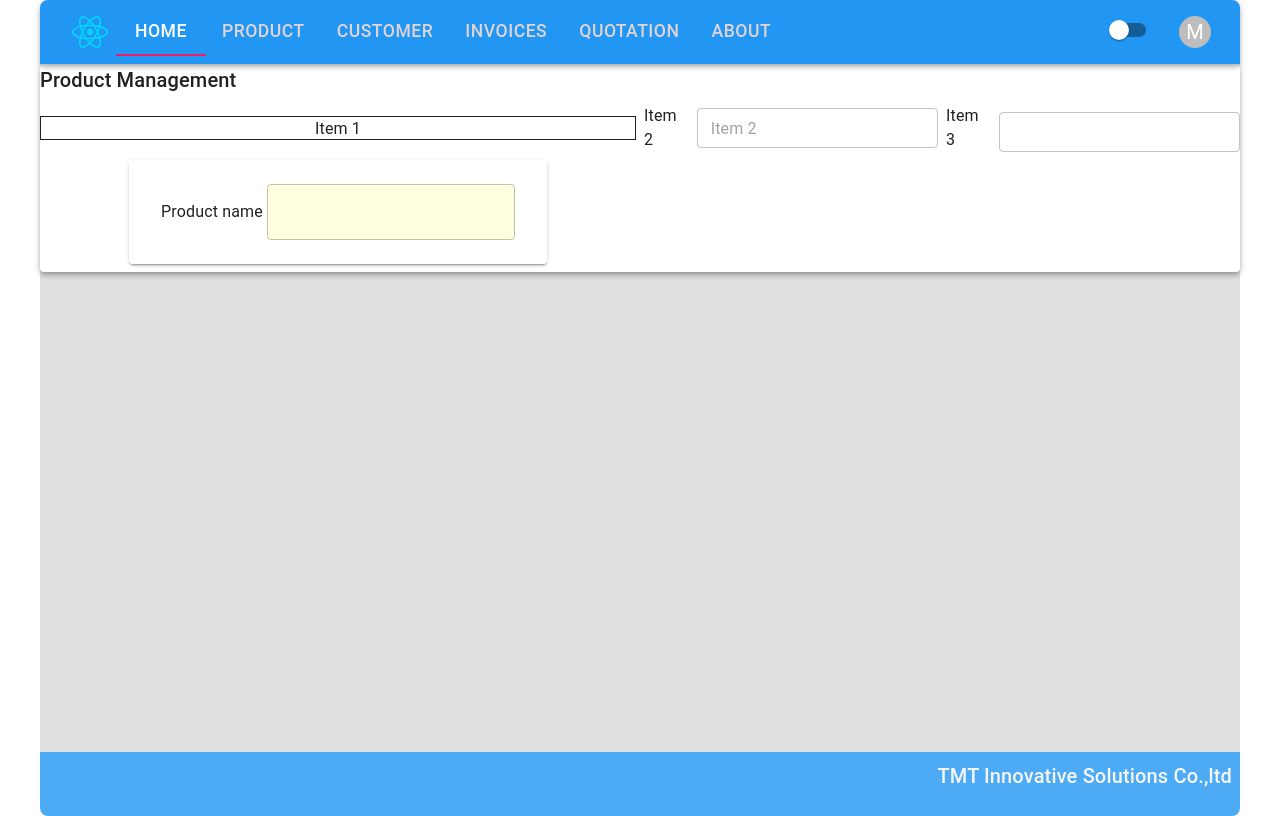
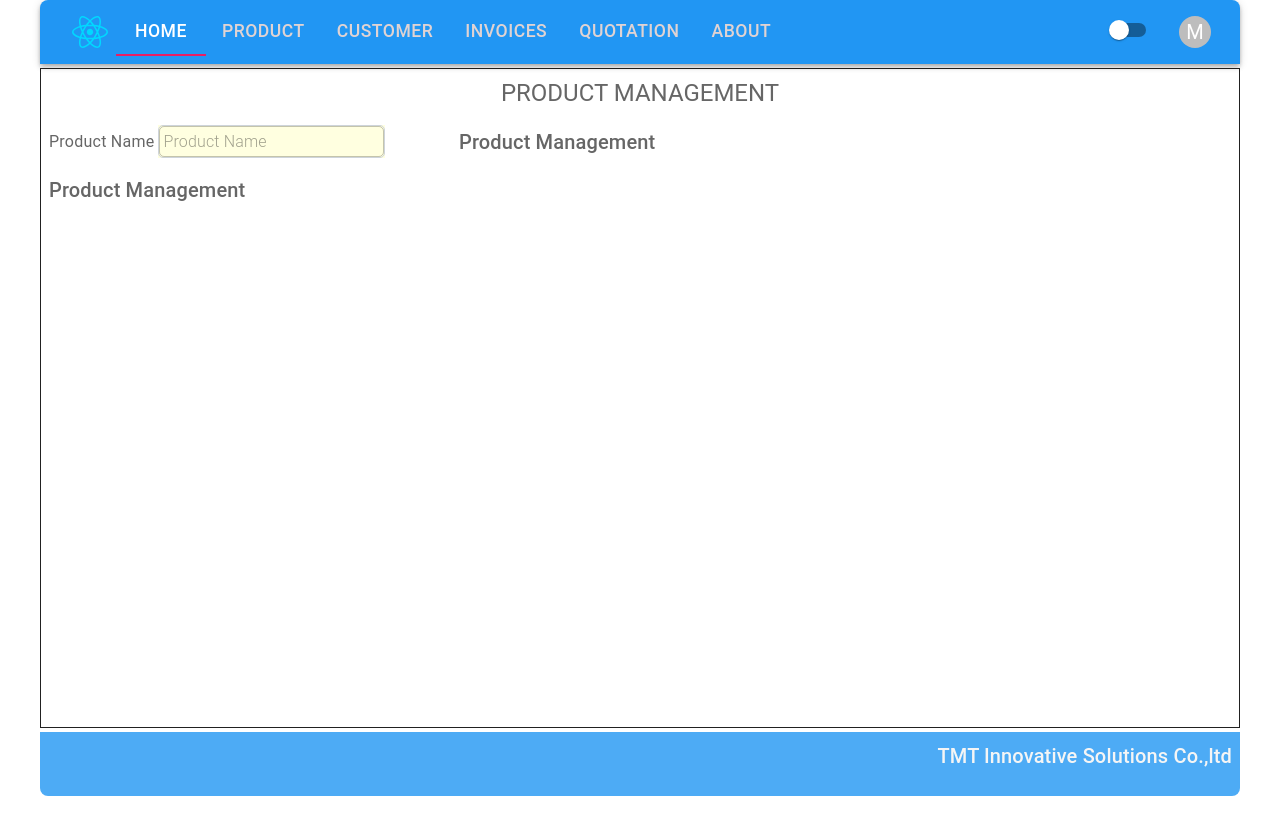
Before and after one commit to maytinhdian/erp-reactjs, a React (Vite) app: page /product in a window 1280 px wide. Built offline with nearby package versions, Linux system fonts and the light colour scheme; a web font is replaced by a local one.

Commit message:
Update Product P5

```diff
--- a/src/ui/components/core/TmtTextField.jsx
+++ b/src/ui/components/core/TmtTextField.jsx
@@ -1,58 +1,85 @@
 import React from "react";
 import PropTypes from "prop-types";
 import {
-  Input,
+  Box,
+  InputLabel,
   TextField,
-  Typography,
   styled,
   useThemeProps,
 } from "@mui/material";
-import { display } from "@mui/system";
+import { boxSizing, maxWidth, width } from "@mui/system";
 
-const TextFieldRoot = styled("div", {
+const TextFieldRoot = styled(Box, {
   name: "TmtTextField",
   slot: "root",
 })(({ theme, ownerState }) => ({
   display: "flex",
-  flexDirection: "row",
+  [theme.breakpoints.up("md")]: {
+    flexDirection: "row",
+    alignItems: "center",
+    // justifyContent: "center",
+    // padding: theme.spacing(1),
+  },
+  [theme.breakpoints.down("md")]: {
+    flexDirection: "column",
+    alignItems: "start",
+    // padding: theme.spacing(0.5),
+  },
   gap: theme.spacing(0.5),
-  padding: theme.spacing(3, 4),
-  alignItems:'center',
+
   backgroundColor: theme.palette.background.paper,
   borderRadius: theme.shape.borderRadius,
-  boxShadow: theme.shadows[2],
-  letterSpacing: "-0.025em",
-  fontWeight: 600,
+  // boxShadow: theme.shadows[2],
+  // letterSpacing: "-0.025em",
+
   ...(ownerState.variant === "outlined" && {
     border: `2px solid ${theme.palette.divider}`,
     boxShadow: "none",
   }),
 }));
 
-const TextFieldLabel = styled(Typography, {
+const TextFieldLabel = styled(InputLabel, {
   name: "TmtTextField",
   slot: "label",
 })(({ theme }) => ({
-  ...theme.typography.body1,
+  ...theme.typography.subtitle1,
+  textAlign: "center",
+  letterSpacing: "0.015em",
 }));
 
 const TextFieldInput = styled(TextField, {
   name: "TmtTextField",
   slot: "input",
 })(({ theme }) => ({
-  backgroundColor:'lightyellow',
-  ...theme.typography.body1,
+  backgroundColor: "lightyellow",
+  "& .MuiInputBase-root": {
+    borderRadius: 5,
+    fontWeight: 300,
+    boxSizing:'border-box',
+    border: "1px solid #ced4da",
+    // padding: theme.spacing(0.5),
+  },
+  "& .MuiInputBase-input": {
+    // borderRadius: 5,
+    // fontWeight: 600,
+    // boxSizing:'border-box',
+    // border: "1px solid #ced4da",
+    padding: theme.spacing(0.5),
+  },
 }));
 
 const TmtTextField = React.forwardRef(function Stat(inProps, ref) {
   const props = useThemeProps({ props: inProps, name: "TmtTextField" });
+  console.log("Props: ", props);
   const { label, input, variant, ...other } = props;
   const ownerState = { ...props, variant };
 
   return (
     <TextFieldRoot ref={ref} ownerState={ownerState} {...other}>
       <TextFieldLabel ownerState={ownerState}>{label}</TextFieldLabel>
-      <TextFieldInput ownerState={ownerState}>{input}</TextFieldInput>
+      <TextFieldInput placeholder={label} ownerState={ownerState}>
+        {input}
+      </TextFieldInput>
     </TextFieldRoot>
   );
 });
--- a/src/ui/headers/Header.jsx
+++ b/src/ui/headers/Header.jsx
@@ -37,7 +37,7 @@ function Header() {
     <AppBar
       sx={{
         color: "primary",
-        position: "sticky",
+        position: "relative",
         borderRadius: "8px 8px 0px 0px ",
       }}
     >
--- a/src/ui/mainContents/MainContent.jsx
+++ b/src/ui/mainContents/MainContent.jsx
@@ -13,10 +13,12 @@ function MainContent() {
       component="main"
       sx={{
         display: "flex",
-        height: `calc(100vh - (${toolbar?.minHeight}px )*2)`,
-        justifyContent: "center",
-        alignItems: "center",
-        bgcolor: (theme) => theme.palette.grey[300],
+        height: `calc(100vh - (${toolbar?.minHeight}px )*2.5)`,
+        justifyContent: "start",
+        alignItems: "start",
+        bgcolor: (theme) => theme.palette.background.paper,
+        border: (theme) => theme.shape.borderRadius * 0.25,
+        my: (theme) => theme.spacing(0.5),
       }}
     >
       <Outlet />
--- a/src/ui/views/products/Product.jsx
+++ b/src/ui/views/products/Product.jsx
@@ -1,137 +1,53 @@
-import {
-  Autocomplete,
-  Box,
-  FormControl,
-  FormHelperText,
-  FormLabel,
-  Grid,
-  Input,
-  InputLabel,
-  Paper,
-  Stack,
-  TextField,
-  Typography,
-  styled,
-} from "@mui/material";
-import TmtTextField from "../../components/core/TmtTextField";
-
-const top100Films = [
-  { label: "The Shawshank Redemption", year: 1994 },
-  { label: "The Godfather", year: 1972 },
-  { label: "The Godfather: Part II", year: 1974 },
-  { label: "The Dark Knight", year: 2008 },
-  { label: "12 Angry Men", year: 1957 },
-  { label: "Schindler's List", year: 1993 },
-  { label: "Pulp Fiction", year: 1994 },
-  {
-    label: "The Lord of the Rings: The Return of the King",
-    year: 2003,
-  },
-  { label: "The Good, the Bad and the Ugly", year: 1966 },
-  { label: "Fight Club", year: 1999 },
-];
-
-const Item = styled(Paper)(({ theme }) => ({
-  backgroundColor: theme.palette.mode === "dark" ? "#1A2027" : "#fff",
-  ...theme.typography.body2,
-  padding: theme.spacing(1),
-  textAlign: "center",
-  color: theme.palette.text.secondary,
-}));
-
+import { Grid, Typography } from "@mui/material";
+import TextField from "../../components/core/TmtTextField"
 function Product() {
-  // const theme = useTheme();
   return (
-    <Box
-      sx={{
-        flexDirection: "column",
-        // justifyContent: "center",
-        // alignItems: "center",
-        height: 1,
-        width: 1,
-        // padding: theme.spacing(1),
-        boxSizing: "content-box",
-      }}
-    >
-      <form>
-        <Paper elevation={4} height="500px">
-          <Typography variant="h6">Product Management</Typography>
-          {/* <Box sx={{gap:3}}>
-              <FormLabel component="legend">Product Detail</FormLabel>
-            <FormControl component="fieldset" variant="standard">
-              <TextField
-                id="standard-number"
-                label="Number"
-                type="number"
-                InputLabelProps={{
-                  shrink: true,
-                }}
-              />
-            </FormControl>
-          </Box> */}
     <Grid
       container
       columns={{ lg: 12, sm: 6, xs: 3 }}
-            // sx={{ height: "5rem" }}
       justifyContent="start"
       alignItems="center"
-            spacing={1}
-            py={1}
-            // m={1}
+      // spacing={1}
+      m={1}
       boxSizing="border-box"
+      // border="1px solid "
+      borderRadius="5px"
+      sx={{ gap: (theme) => theme.spacing(2) }}
     >
-            <Grid item xs={6}>
+      <Grid item xs={12}>
         <Typography
-                maxHeight="1.5rem"
-                border="1px solid"
           textAlign="center"
+          textTransform="uppercase"
+          sx={{ color: (theme) => theme.palette.text.secondary }}
+          variant="h5"
         >
-                Item 1
+          Product Management
         </Typography>
       </Grid>
-            <Grid item xs={3}>
-              <Stack
-                flexDirection="row"
-                // alignContent="center" B
-                display="flex"
-                alignItems="center"
-                gap={1}
+      <Grid item xs={4}>
+        <TextField label="Product Name"/>
+      </Grid>
+      <Grid item xs={4}>
+        <Typography
+          textAlign="start"
+          // textTransform="uppercase"
+          sx={{ color: (theme) => theme.palette.text.secondary }}
+          variant="h6"
         >
-                <Typography>Item 2</Typography>
-                <TextField size="small" placeholder="Item 2">
-                  Item 2{" "}
-                </TextField>
-              </Stack>
+          Product Management
+        </Typography>
       </Grid>
-            <Grid item xs={3} sx={{ justifyItems: "center" }}>
-              <Stack
-                flexDirection="row"
-                alignContent="center"
-                display="flex"
-                // maxHeight="1.5rem"
-                alignItems="end"
-                gap={1}
+      <Grid item xs={4}>
+        <Typography
+          textAlign="start"
+          // textTransform="uppercase"
+          sx={{ color: (theme) => theme.palette.text.secondary }}
+          variant="h6"
         >
-                <Typography>Item 3</Typography>
-                <TextField size="small" />
-              </Stack>
-            </Grid>
-            <Grid item xs={6} sx={{ justifyItems: "center" }}>
-              <Stack
-                flexDirection="row"
-                alignContent="center"
-                display="flex"
-                // maxHeight="1.5rem"
-                alignItems="end"
-                gap={1}
-              >
-                <TmtTextField size='small' label='Product name'/>
-              </Stack>
+          Product Management
+        </Typography>
       </Grid>
     </Grid>
-        </Paper>
-      </form>
-    </Box>
   );
 }
 
```
Lines whose indentation alone changed are shown as unchanged.
